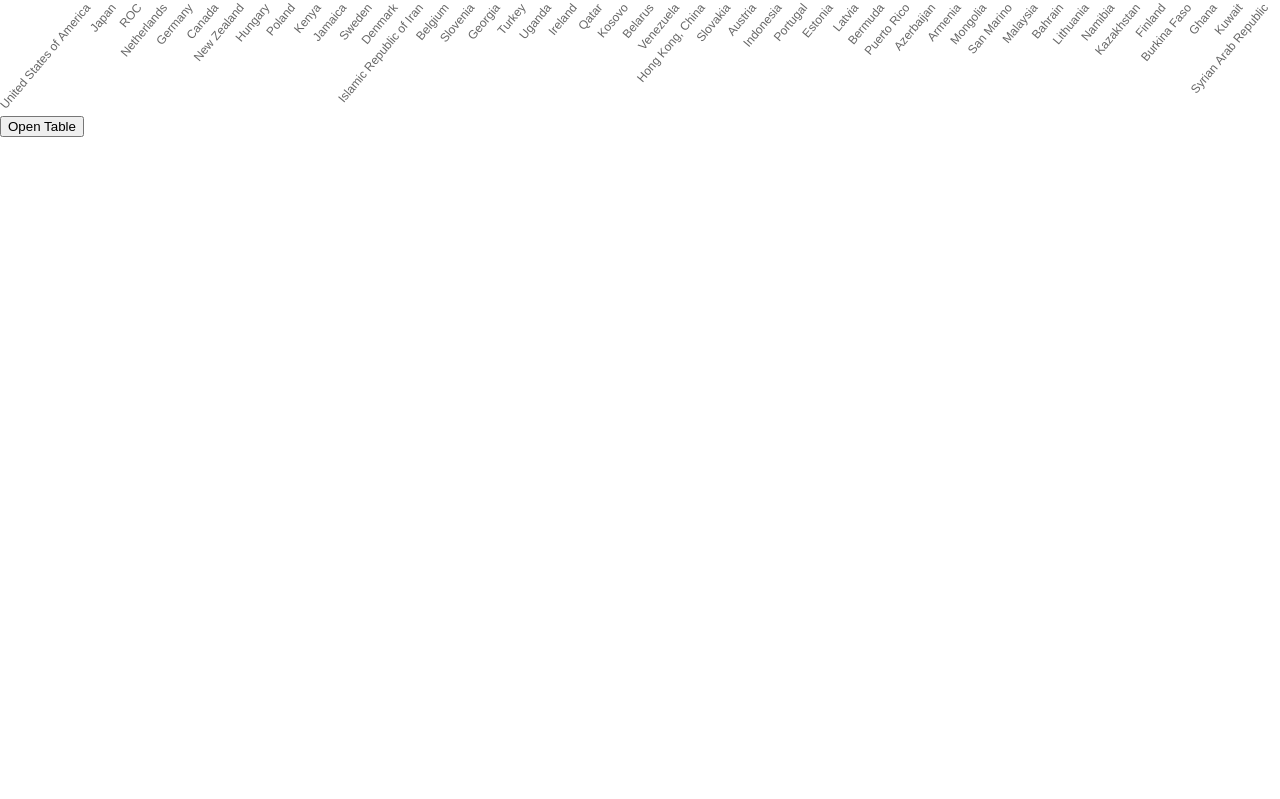
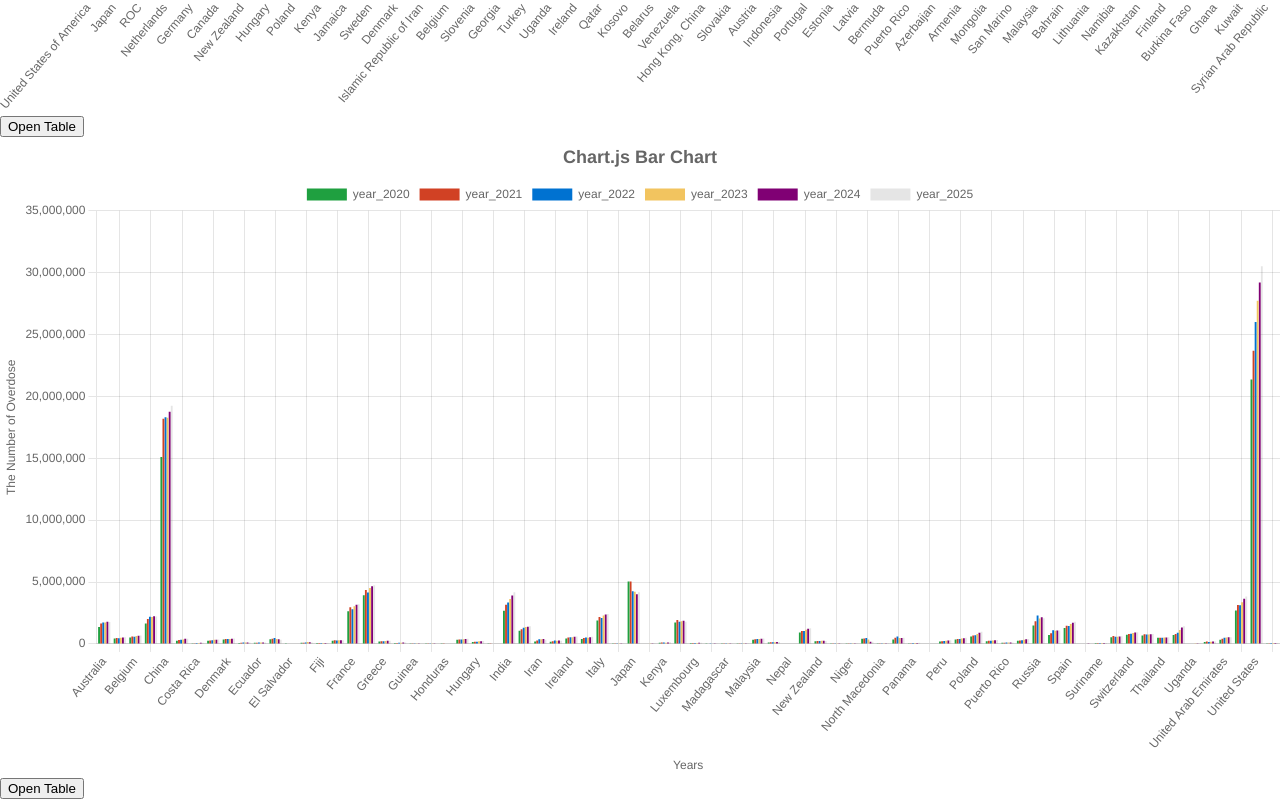
Before and after one commit to Katie-Schwerer/Chart-Module-Project, a React (Create React App) app in the folder chart-component/: page / in a window 1280 px wide. Shown: the part 1967-2766 px from the top of the page. Before the commit the page ends 2104 px from the top, so only its background shows below. Built offline with nearby package versions, Linux system fonts and the light colour scheme.

Commit message:
Playing around with the bar chart.

```diff
--- a/chart-component/src/App.js
+++ b/chart-component/src/App.js
@@ -5,6 +5,7 @@ import Papa from "papaparse";
 
 import dataCSV from './data_files/dataM.csv';
 import medalsCSV from './data_files/medals.csv';
+import gdpData from './data_files/gdp.csv';
 
 import LineChart from './components/Charts/LineChart';
 import BarChart from './components/Charts/BarChart';
@@ -13,7 +14,8 @@ import StackedBarChart from './components/Charts/StackedBarChart';
 
 function App() {
   const [data, setData] = useState([]);
-  const [medals, setMedals] = useState([])
+  const [medals, setMedals] = useState([]);
+  const [gdp, setGdp] = useState([]);
 
   useEffect(() => {
     Papa.parse( dataCSV , {
@@ -45,6 +47,22 @@ function App() {
     })
   }, [])
 
+  useEffect(() => {
+    Papa.parse(gdpData, {
+      header: true,
+      download: true,
+      skipEmptyLines: true,
+      complete: function(result) {
+        console.log(result.data)
+        setGdp(result.data);
+      },
+      error: (error) => {
+        console.error('Error while parsing CSV:', error.message)
+      }
+
+    })
+  }, [])
+
   return (
     <div className="App">
       <h1>Hello World</h1>
@@ -58,6 +76,9 @@ function App() {
 
       <StackedBarChart  csvData={medals} />
       <TableChart data={medals} />
+
+      <BarChart csvData={gdp} />
+      <TableChart data={gdp} />
     </div>
   );
 }
--- a/chart-component/src/components/Charts/BarChart.jsx
+++ b/chart-component/src/components/Charts/BarChart.jsx
@@ -10,6 +10,7 @@ import {
   Legend,
 } from "chart.js";
 import { Bar } from "react-chartjs-2";
+import readDataArray from "../data_function";
 
 ChartJS.register(
   CategoryScale,
@@ -23,6 +24,14 @@ ChartJS.register(
 function BarChart({ csvData }) {
   const [labels, setLabels] = useState([]);
   const [datas, setDatas] = useState([]);
+
+  useEffect(() => {
+    if (csvData.length > 0) {
+      const property = Object.getOwnPropertyNames(csvData[0]);
+      setLabels(csvData.map((row) => row[property[0]]));
+      setDatas(readDataArray(csvData, property));
+    }
+  }, [csvData]);
 
   const options = {
     responsive: true,
@@ -74,22 +83,8 @@ function BarChart({ csvData }) {
 
   const data = {
     labels,
-    datasets: [
-      {
-        label: "Data 1",
-        data: datas,
-        backgroundColor: "rgb(53, 162, 235)",
-      },
-    ],
+    datasets: datas,
   };
-
-  useEffect(() => {
-    if (csvData.length > 0) {
-      const property = Object.getOwnPropertyNames(csvData[0]);
-      setLabels(csvData.map((row) => row[property[0]]));
-      setDatas(csvData.map((row) => parseFloat(row[property[1]])));
-    }
-  }, [csvData]);
 
   return (
     <div className="chart-container">
--- a/chart-component/src/components/data_function.js
+++ b/chart-component/src/components/data_function.js
@@ -1,5 +1,5 @@
 function readDataArray(data, property) {
-    let color = ["rgb(31, 160, 64)", "rgb(209, 65, 36)", "rgb(0, 114, 209)"];
+    let color = ["rgb(31, 160, 64)", "rgb(209, 65, 36)", "rgb(0, 114, 209)", "#f2c45f", "#800074"];
     let dataset = []
     let index = 0;
 
```
Also changed, not shown: chart-component/src/data_files/gdp.csv (added).
